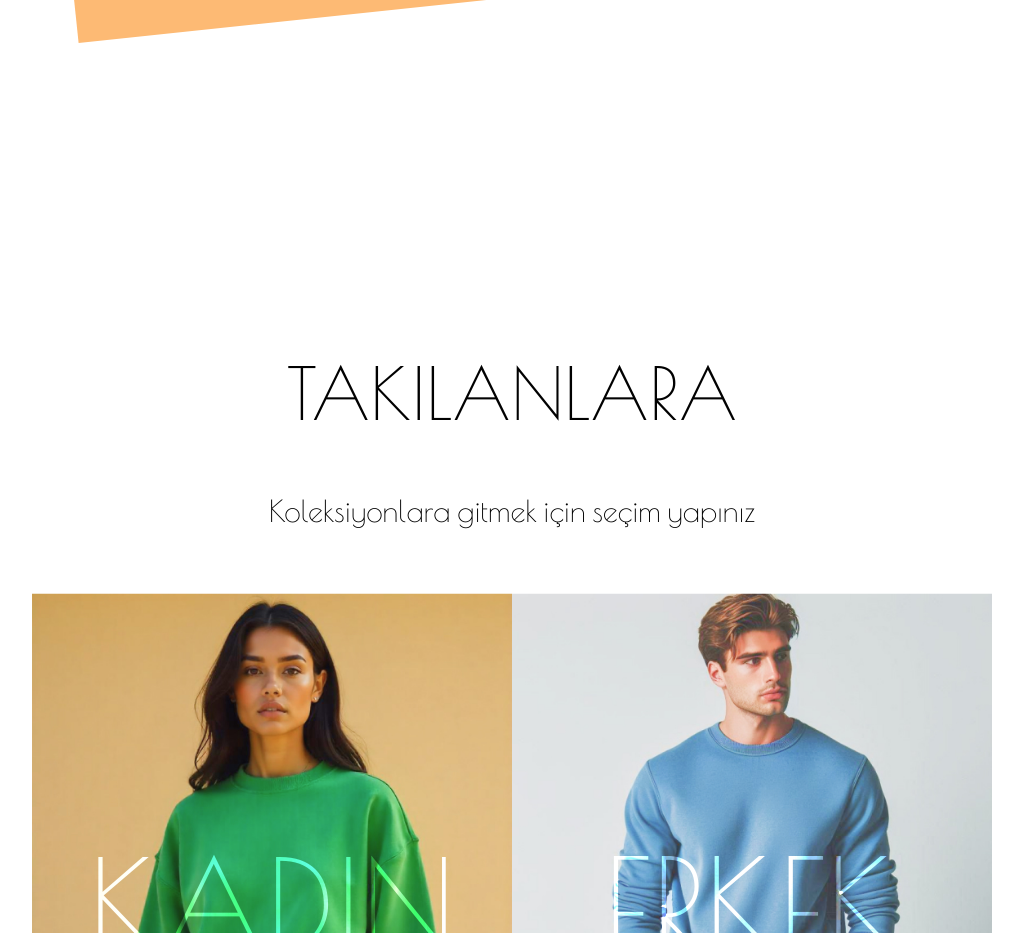
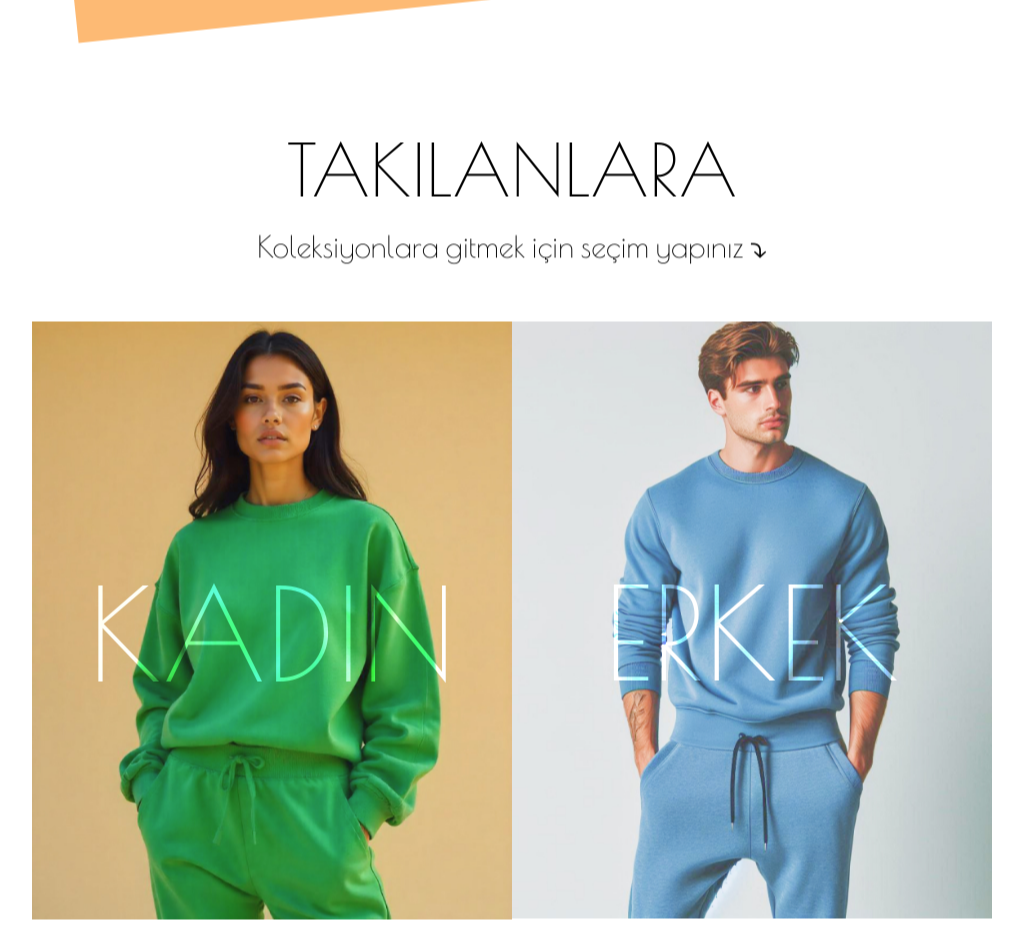
Before and after one commit to suhatanriverdi/fashion-ecommerce-web-app-react, a React (Vite) app: page /advertisement in a window 1280 px wide. Shown: the part 2120-3053 px from the top of the page, without its empty margins (128-1151 px from the left). Built offline with nearby package versions, Linux system fonts and the light colour scheme.

Commit message:
Add small animation

```diff
--- a/src/pages/Advertisement.tsx
+++ b/src/pages/Advertisement.tsx
@@ -74,11 +74,11 @@ export default function Advertisement() {
               </div>
             </div>
 
-            <h1 className="text-4xl tablet:text-5xl desktop:text-7xl text-center mt-[24rem] mb-[4rem]">
+            <h1 className="text-2xl tablet:text-5xl desktop:text-7xl text-center mt-[10rem] mb-[2rem]">
               TAKILANLARA
             </h1>
-            <p className="text-md tablet:text-3xl text-center mb-[4rem]">
-              Koleksiyonlara gitmek için seçim yapınız
+            <p className="text-md animate-bounce tablet:text-3xl text-center mb-[3rem]">
+              Koleksiyonlara gitmek için seçim yapınız ⤵
             </p>
             <div className="flex justify-between items-center">
               <div className="cursor-pointer" onClick={handleShow}>
```
